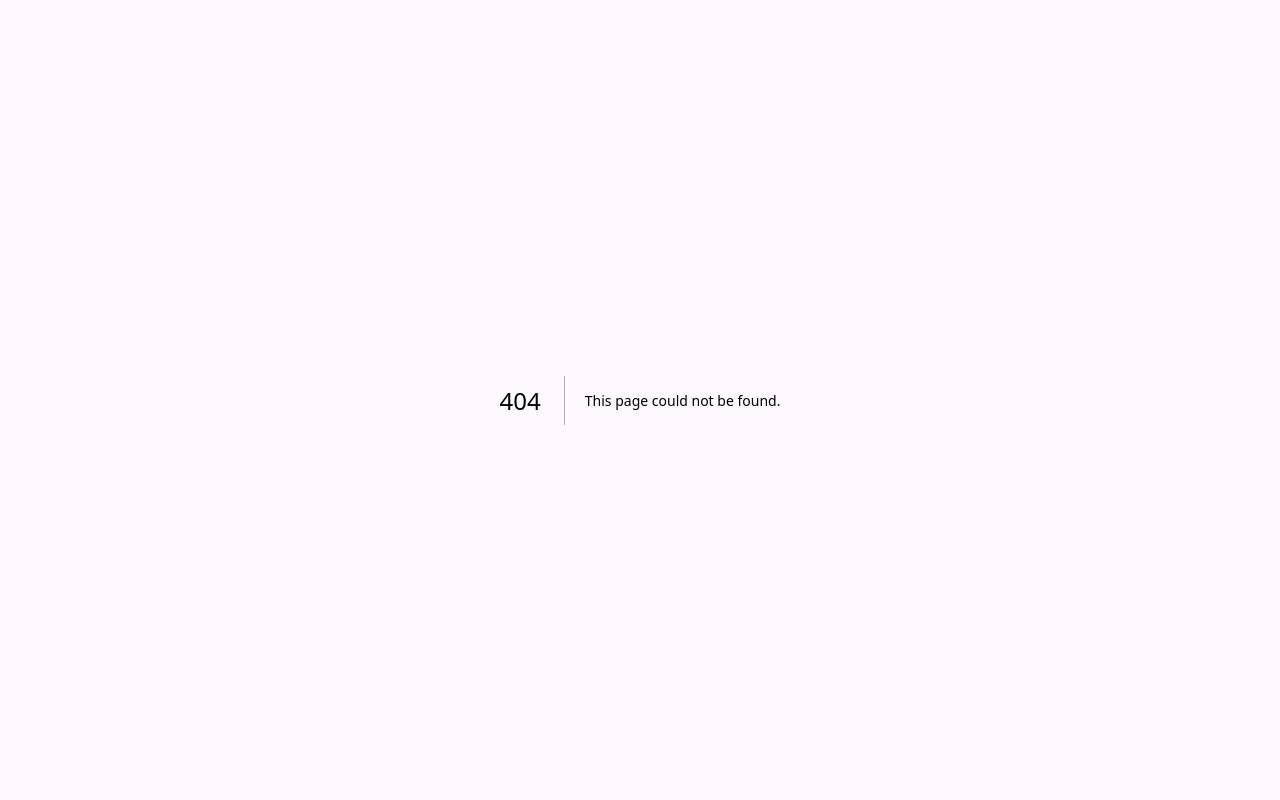
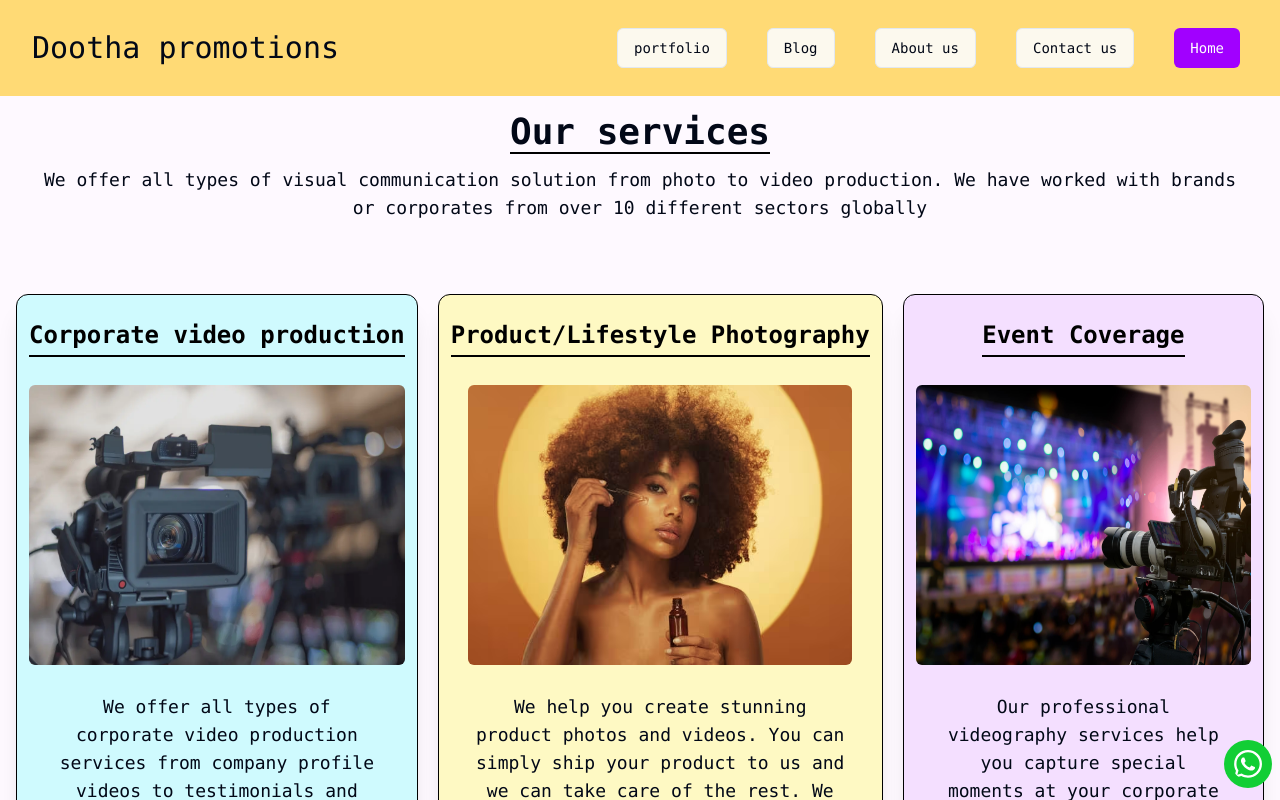
Before and after one commit to afriddev/dhootha_main, a Next.js app: page /about in a window 1280 px wide. Before the commit this address had no page. Built offline with nearby package versions, Linux system fonts and the light colour scheme.

Commit message:
removed react router

```diff
--- a/app/pages/HomeMain.tsx
+++ b/app/home/page.tsx
@@ -50,9 +50,9 @@ import Spinner from "../ui/Spinner";
 import { useEffect, useState } from "react";
 import { useAppContext } from "../utils/AppContext";
 import { useNavigate } from "react-router-dom";
+import Link from "next/link";
 
 function HomeMain() {
-  const navigate = useNavigate();
   const { dispatch, visitedPages } = useAppContext();
   const [loading, setLoading] = useState(
     visitedPages?.includes("HOME") ? false : true,
@@ -97,15 +97,12 @@ function HomeMain() {
                 </p>
                 <p className="font-normal">{HOME_MAIN_CONTENT_2}</p>
               </div>
-              <div
-                onClick={() => {
-                  navigate("/contact-us");
-                }}
+              <Link href={"/contact-us"}
                 className="mx-4 mt-4 flex h-fit cursor-pointer items-center gap-x-6 rounded-xl border-2 bg-secondary px-5 py-4 text-secondary-foreground hover:scale-105"
               >
                 <FaWhatsapp className="h-10 w-10 " />
                 <a className="text-pretty">{HAVE_A_CHAT}</a>
-              </div>
+              </Link>
             </div>
           </div>
           <div className="w-screen bg-primary  p-6 text-primary-foreground lg:p-20">
--- a/app/layout.tsx
+++ b/app/layout.tsx
@@ -2,6 +2,7 @@ import './globals.css'
 import type { Metadata } from 'next'
 import { Inter } from 'next/font/google'
 const inter = Inter({ subsets: ['latin'] })
+import Head from 'next/head'
 
 export const metadata: Metadata = {
   title:'Fininfolib',
@@ -16,6 +17,10 @@ export default function RootLayout({
 }) {
   return (
     <html lang="en">
+      <Head>
+        <title>My page title</title>
+        <script src="https://ajax.googleapis.com/ajax/libs/jquery/1.12.4/jquery.min.js"></script>
+      </Head>
        <head>
        <link rel="shortcut icon" href="https://www.fininfocom.com/assets/img/favicon/apple-touch-icon.png" />
        <link
--- a/app/page.tsx
+++ b/app/page.tsx
@@ -1,26 +1,13 @@
 "use client"
-import AboutUs from "./pages/AboutUs";
-import ContactUs from "./pages/ContactUs";
-import HomeMain from "./pages/HomeMain";
-import { Routes, Route, BrowserRouter } from "react-router-dom";
+
+import HomeMain from "./home/page";
 import AppContext from "./utils/AppContext";
-import Portfolio from "./pages/Portfolio";
-import PrivacyPolicy from "./pages/PrivacyPolicy";
 
 function Page() {
   return (
     <div>
       <AppContext>
-        <BrowserRouter>
-          <Routes>
-            <Route path="/" element={<HomeMain />} />
-            <Route path="/home" element={<HomeMain />} />
-            <Route path="/about-us" element={<AboutUs />} />
-            <Route path="/contact-us" element={<ContactUs />} />
-            <Route path="/portfolio" element={<Portfolio />} />
-            <Route path="/privacy-policy" element={<PrivacyPolicy />} />
-          </Routes>
-        </BrowserRouter>
+      <HomeMain />
       </AppContext>
     </div>
   );
--- a/app/ui/Footer.tsx
+++ b/app/ui/Footer.tsx
@@ -9,10 +9,10 @@ import { FaInstagram } from "react-icons/fa";
 import { BiLogoGmail } from "react-icons/bi";
 import { FaFacebook } from "react-icons/fa";
 import { FaTwitter } from "react-icons/fa";
-import { useNavigate } from "react-router-dom";
+import Link from "next/link";
+
 
 function Footer() {
-  const navigate = useNavigate()
   return (
     <div className="bg-black p-5 text-white">
       <div className="flex flex-col gap-3 lg:items-center">
@@ -47,9 +47,7 @@ function Footer() {
 
       <div className="mt-2 flex w-full items-center justify-between lg:px-20 lg:mt-10">
         <label className="text-[10px] lg:text-lg font-normal">{`${COPYRIGHT_SYMBOL}  ${DOOTHA_PROMOTIONS}`}</label>
-        <a onClick={()=>{
-          navigate("/privacy-policy")
-        }} className="text-[10px] lg:text-lg font-normal cursor-pointer  border-b border-white lg:hover:scale-105 ">{PRIVACY_POLICY}</a>
+        <Link href={"/privacy-policy"} className="text-[10px] lg:text-lg font-normal cursor-pointer  border-b border-white lg:hover:scale-105 ">{PRIVACY_POLICY}</Link>
 
         <a className="text-[10px] lg:text-lg font-normal cursor-pointer  border-b border-white lg:hover:scale-105 ">{TERMS_OF_SERVICES}</a>
       </div>
--- a/app/ui/NavBar.tsx
+++ b/app/ui/NavBar.tsx
@@ -8,58 +8,39 @@ import {
   PORTFOLIO,
 } from "../utils/appConstants";
 import { Button } from "../../@/components/ui/button";
-import { useNavigate } from "react-router-dom";
+import Link from "next/link";
 
 function NavBar() {
-  const navigate = useNavigate();
   return (
     <div className="relative flex h-24  w-full items-center bg-secondary  ">
       <HiOutlineMenuAlt4 className="absolute right-6 float-right block h-7 w-7 cursor-pointer lg:hidden" />
-      <div
-        onClick={() => {
-          navigate("/");
-        }}
+      <Link
+        href={"/"}
         className="absolute left-4 w-20 text-wrap lg:left-8  lg:w-fit "
       >
         <label className=" flex items-center gap-x-1 text-xl font-medium lg:cursor-pointer lg:text-3xl lg:hover:scale-105">
           {DOOTHA_PROMOTIONS}
         </label>
-      </div>
+      </Link>
       <div className="absolute right-10 hidden lg:block">
         <li className="flex list-none items-center gap-x-10">
+          <Link href={"/portfolio"}>
+            <Button variant={"outline"}>{PORTFOLIO}</Button>
+          </Link>
+          <Button variant={"outline"}>{BLOG}</Button>
+          <Link href={"/about"}>
+            <Button variant={"outline"}>{ABOUT_US}</Button>
+          </Link>
+          <Link href={"/contact-us"}>
+            <Button variant={"outline"}>{CONTACT}</Button>
+          </Link>
+          <Link href={"/hone"}>
           <Button
-            onClick={() => {
-              navigate("/portfolio");
-            }}
-            variant={"outline"}
-          >
-            {PORTFOLIO}
-          </Button>
-          <Button variant={"outline"}>{BLOG}</Button>
-          <Button
-            variant={"outline"}
-            onClick={() => {
-              navigate("/about-us");
-            }}
-          >
-            {ABOUT_US}
-          </Button>
-          <Button
-            variant={"outline"}
-            onClick={() => {
-              navigate("/contact-us");
-            }}
-          >
-            {CONTACT}
-          </Button>
-          <Button
-            onClick={() => {
-              navigate("/home");
-            }}
+
             className="hidden lg:block"
           >
             {HOME}
-          </Button>
+          </Button></Link>
         </li>
       </div>
     </div>
```
Also changed, not shown: app/about/page.tsx (renamed from app/pages/AboutUs.tsx), app/contact-us/page.tsx (renamed from app/pages/ContactUs.tsx), app/portfolio/page.tsx (renamed from app/pages/Portfolio.tsx), app/privacy-policy/page.tsx (renamed from app/pages/PrivacyPolicy.tsx), app/utils/navigateFunctions.ts (added).
